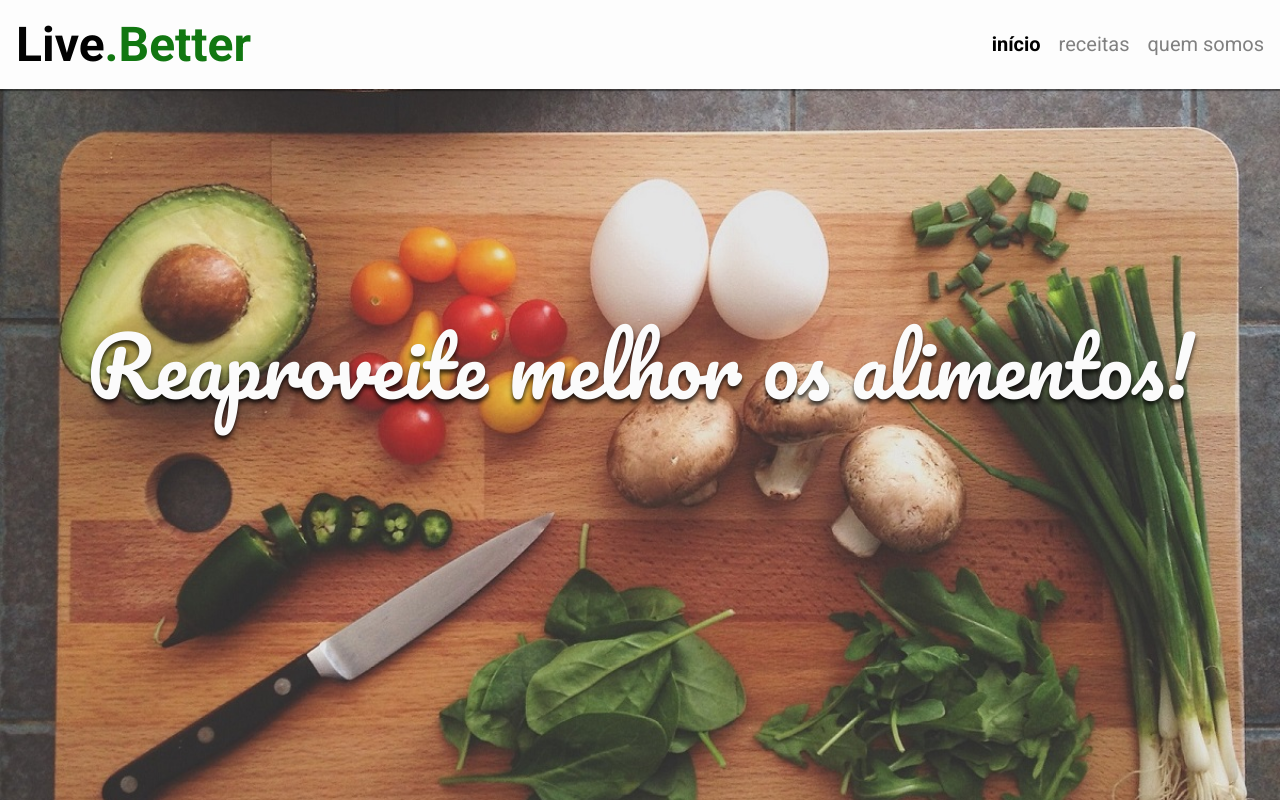
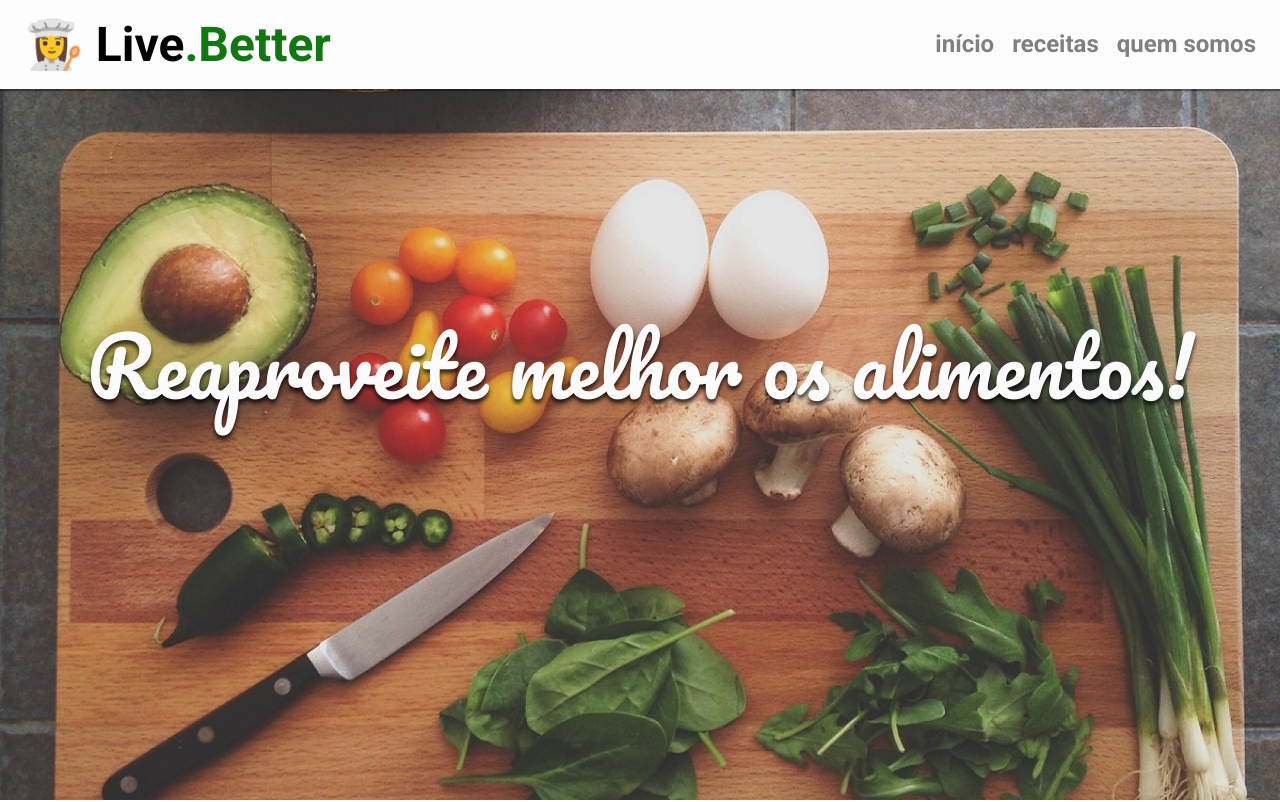
Before and after one commit to Matheus-Pazinati/live.better-recipes, a plain HTML site: page index.html in a window 1280 px wide. Shown: the top 802 px of the page. Drawn offline with Linux system fonts and the light colour scheme; files whose address does not match are found by name.

Commit message:
Altera logo e menu de navegacao no cabecalho

```diff
--- a/assets/css/header.css
+++ b/assets/css/header.css
@@ -4,7 +4,7 @@ html {
 .menu {
   display: flex;
   align-items: center;
-  padding: 0 1rem;
+  padding: 0 1.5rem;
   justify-content: space-between;
   position: fixed;
   z-index: 1;
@@ -19,9 +19,11 @@ html {
   color: #020202;
   padding: 1rem 0;
 }
+.menu-logo::before {
+  content: '👩‍🍳';
+}
 .menu-logo span {
   color: #117711;
-  position: relative;
 }
 .menu-list {
   display: flex;
@@ -35,13 +37,11 @@ html {
   text-decoration: none;
   cursor: pointer;
   color: #808080;
-  font-size: 1.25rem;
-}
-.menu-link.active {
-  color: #000;
+  font-size: 1.5rem;
   font-weight: bold;
 }
 .menu-link:hover {
+  color: #000;
   text-decoration: underline;
 }
 
```
